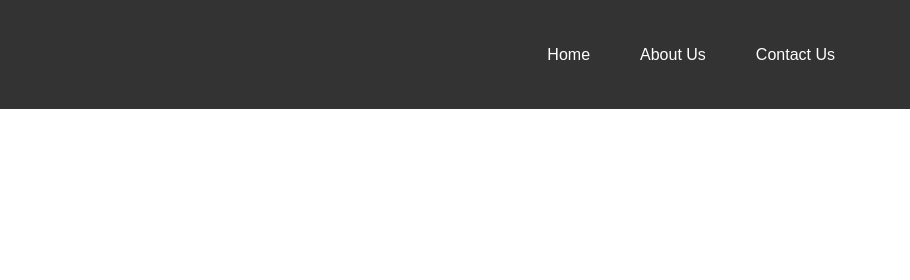
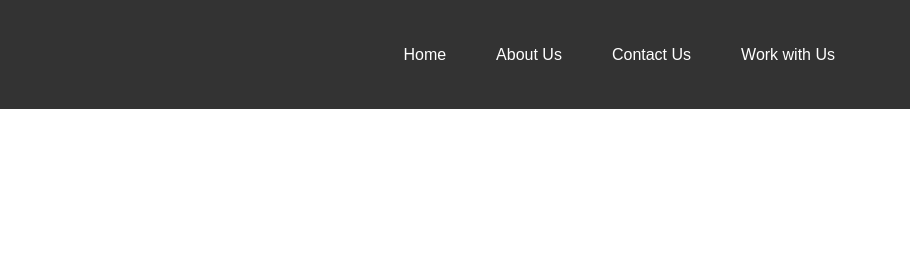
Before and after one commit to tsoftuk/tsoft.uk, a plain HTML site: page index.html in a window 1280 px wide. Shown: the top 280 px of the page, 370-1280 px from the left. Drawn offline with Linux system fonts and the light colour scheme.

Commit message:
Update index.html

```diff
--- a/index.html
+++ b/index.html
@@ -29,6 +29,7 @@
 </head>
 <body>
   <!-- Header Section -->
+  <!-- Header Section -->
   <header>
     <div class="container">
       <div class="logo">
@@ -40,6 +41,7 @@
           <li><a href="index.html">Home</a></li>
           <li><a href="about.html">About Us</a></li>
           <li><a href="contact.html">Contact Us</a></li>
+          <li><a href="jobs.html">Work with Us</a></li> <!-- Updated Link -->
         </ul>
         <button class="hamburger" onclick="toggleMenu()">☰</button>
       </nav>
```
Lines whose indentation alone changed are shown as unchanged.
